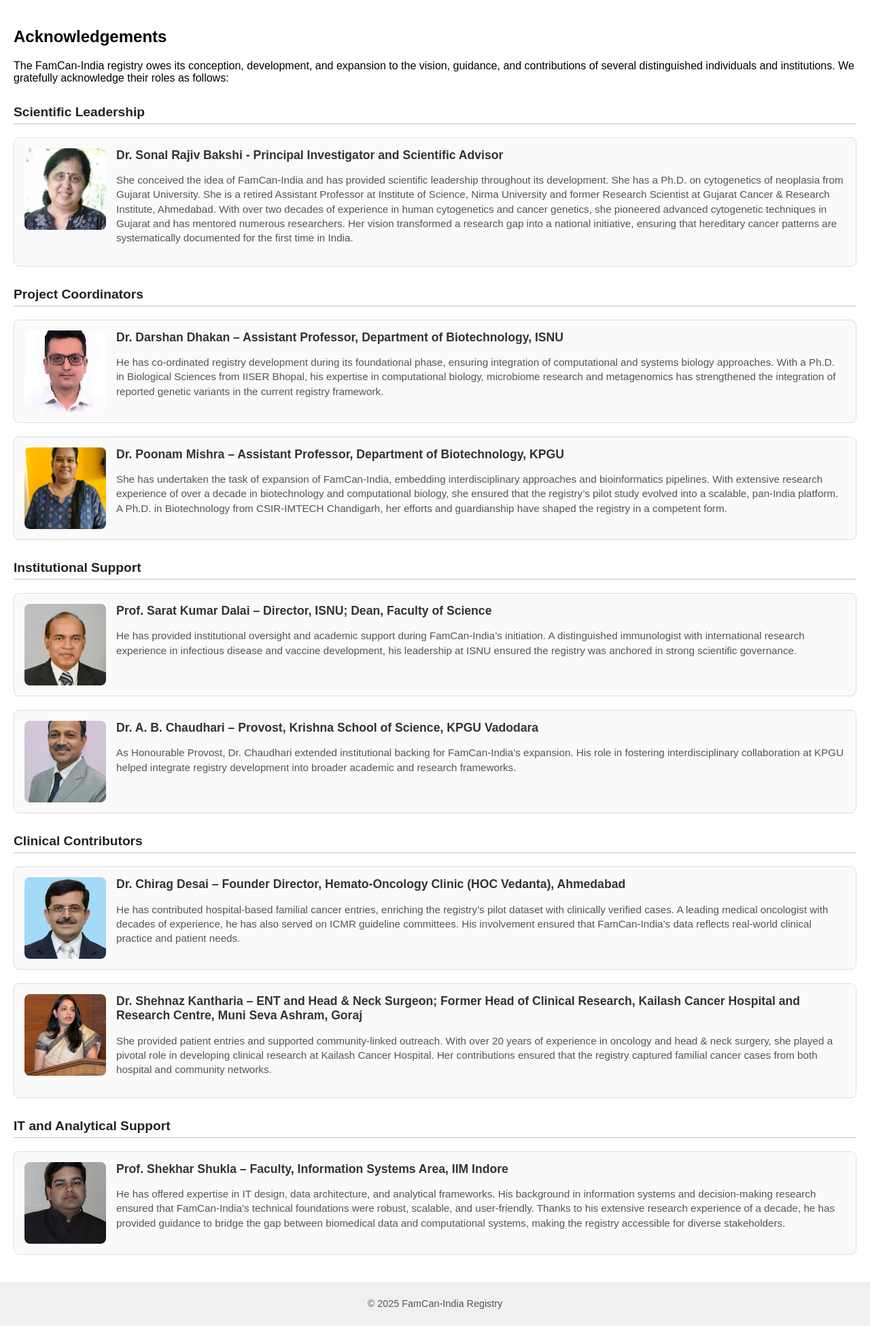
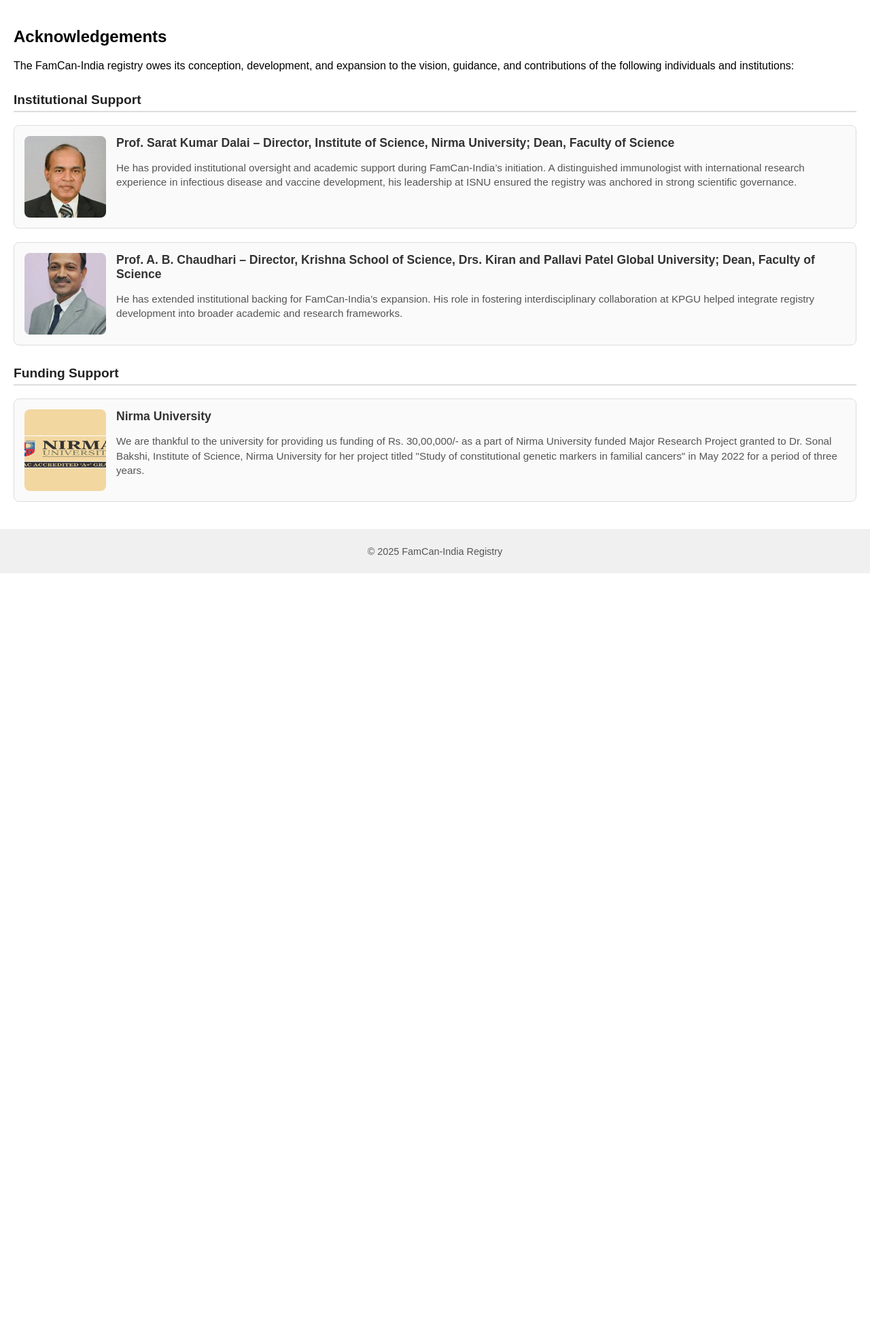
Before and after one commit to FamCan-India/famcanindia, a Flask app: page /acknowledgements in a window 1280 px wide. Shown: the part 240-2190 px from the top of the page at 68% size. After the commit the page ends 1083 px from the top, so only its background shows below. Run offline with Flask 3, Linux system fonts and the light colour scheme.

Commit message:
acknowledgements.html

```diff
--- a/templates/acknowledgements.html
+++ b/templates/acknowledgements.html
@@ -4,62 +4,15 @@
 <h2>Acknowledgements</h2>
 <p>
     The FamCan-India registry owes its conception, development, and expansion to the vision, guidance,
-    and contributions of several distinguished individuals and institutions. We gratefully acknowledge their roles as follows:
+    and contributions of the following individuals and institutions:
 </p>
-
-<!-- Scientific Leadership -->
-<h3>Scientific Leadership</h3>
-<div class="ack-card">
-    <img src="{{ url_for('static', filename='images/sonal_bakshi.jpg') }}" alt="Dr. Sonal Rajiv Bakshi">
-    <div class="ack-text">
-        <h4>Dr. Sonal Rajiv Bakshi - Principal Investigator and Scientific Advisor</h4>
-        <p>
-            She conceived the idea of FamCan-India and has provided scientific leadership throughout its development.
-            She has a Ph.D. on cytogenetics of neoplasia from Gujarat University. She is a retired Assistant Professor
-             at Institute of Science, Nirma University and former Research Scientist at Gujarat Cancer &
-            Research Institute, Ahmedabad. With over two decades of experience in human cytogenetics and cancer genetics,
-            she pioneered advanced cytogenetic techniques in Gujarat and has mentored numerous researchers.
-            Her vision transformed a research gap into a national initiative, ensuring that hereditary cancer patterns
-            are systematically documented for the first time in India.
-        </p>
-    </div>
-</div>
-
-<!-- Project Coordinators -->
-<h3>Project Coordinators</h3>
-<div class="ack-card">
-    <img src="{{ url_for('static', filename='images/darshan_dhakan.jpg') }}" alt="Dr. Darshan Dhakan">
-    <div class="ack-text">
-        <h4>Dr. Darshan Dhakan – Assistant Professor, Department of Biotechnology, ISNU</h4>
-        <p>
-            He has co-ordinated registry development during its foundational phase, ensuring integration of computational
-            and systems biology approaches. With a Ph.D. in Biological Sciences from IISER Bhopal, his expertise in
-            computational biology, microbiome research and metagenomics has strengthened the integration of reported
-            genetic variants in the current registry framework.
-        </p>
-    </div>
-</div>
-
-<div class="ack-card">
-    <img src="{{ url_for('static', filename='images/poonam_mishra.jpg') }}" alt="Dr. Poonam Mishra">
-    <div class="ack-text">
-        <h4>Dr. Poonam Mishra – Assistant Professor, Department of Biotechnology, KPGU</h4>
-        <p>
-            She has undertaken the task of expansion of FamCan-India, embedding interdisciplinary approaches and
-            bioinformatics pipelines. With extensive research experience of over a decade in biotechnology and
-            computational biology, she ensured that the registry’s pilot study evolved into a scalable, pan-India platform.
-            A Ph.D. in Biotechnology from CSIR-IMTECH Chandigarh, her efforts and guardianship have shaped the registry
-            in a competent form.
-        </p>
-    </div>
-</div>
 
 <!-- Institutional Support -->
 <h3>Institutional Support</h3>
 <div class="ack-card">
     <img src="{{ url_for('static', filename='images/sarat_dalai.jpg') }}" alt="Prof. Sarat Kumar Dalai">
     <div class="ack-text">
-        <h4>Prof. Sarat Kumar Dalai – Director, ISNU; Dean, Faculty of Science</h4>
+        <h4>Prof. Sarat Kumar Dalai – Director, Institute of Science, Nirma University; Dean, Faculty of Science</h4>
         <p>
             He has provided institutional oversight and academic support during FamCan-India’s initiation.
             A distinguished immunologist with international research experience in infectious disease and vaccine development,
@@ -71,55 +24,23 @@
 <div class="ack-card">
     <img src="{{ url_for('static', filename='images/ab_chaudhari.jpg') }}" alt="Dr. A. B. Chaudhari">
     <div class="ack-text">
-        <h4>Dr. A. B. Chaudhari – Provost, Krishna School of Science, KPGU Vadodara</h4>
+        <h4>Prof. A. B. Chaudhari – Director, Krishna School of Science, Drs. Kiran and Pallavi Patel Global University; Dean, Faculty of Science</h4>
         <p>
-            As Honourable Provost, Dr. Chaudhari extended institutional backing for FamCan-India’s expansion.
+            He has extended institutional backing for FamCan-India’s expansion.
             His role in fostering interdisciplinary collaboration at KPGU helped integrate registry development
             into broader academic and research frameworks.
         </p>
     </div>
 </div>
 
-<!-- Clinical Contributors -->
-<h3>Clinical Contributors</h3>
+<!-- Funding Support -->
+<h3>Funding Support</h3>
 <div class="ack-card">
-    <img src="{{ url_for('static', filename='images/chirag_desai.jpg') }}" alt="Dr. Chirag Desai">
+    <img src="{{ url_for('static', filename='images/nirma_logo.jpg') }}" alt="Nirma University">
     <div class="ack-text">
-        <h4>Dr. Chirag Desai – Founder Director, Hemato-Oncology Clinic (HOC Vedanta), Ahmedabad</h4>
+        <h4>Nirma University</h4>
         <p>
-            He has contributed hospital-based familial cancer entries, enriching the registry’s pilot dataset with
-            clinically verified cases. A leading medical oncologist with decades of experience, he has also served
-            on ICMR guideline committees. His involvement ensured that FamCan-India’s data reflects real-world
-            clinical practice and patient needs.
-        </p>
-    </div>
-</div>
-
-<div class="ack-card">
-    <img src="{{ url_for('static', filename='images/shehnaz_kantharia.jpg') }}" alt="Dr. Shehnaz Kantharia">
-    <div class="ack-text">
-        <h4>Dr. Shehnaz Kantharia – ENT and Head & Neck Surgeon; Former Head of Clinical Research, Kailash Cancer Hospital and Research Centre, Muni Seva Ashram, Goraj </h4>
-        <p>
-            She provided patient entries and supported community-linked outreach. With over 20 years of experience
-            in oncology and head & neck surgery, she played a pivotal role in developing clinical research at Kailash
-            Cancer Hospital. Her contributions ensured that the registry captured familial cancer cases from both
-            hospital and community networks.
-        </p>
-    </div>
-</div>
-
-<!-- IT and Analytical Support -->
-<h3>IT and Analytical Support</h3>
-<div class="ack-card">
-    <img src="{{ url_for('static', filename='images/shekhar_shukla.jpg') }}" alt="Prof. Shekhar Shukla">
-    <div class="ack-text">
-        <h4>Prof. Shekhar Shukla – Faculty, Information Systems Area, IIM Indore</h4>
-        <p>
-            He has offered expertise in IT design, data architecture, and analytical frameworks. His background in
-            information systems and decision-making research ensured that FamCan-India’s technical foundations were
-            robust, scalable, and user-friendly. Thanks to his extensive research experience of a decade, he has
-            provided guidance to bridge the gap between biomedical data and computational systems, making the registry
-            accessible for diverse stakeholders.
+            We are thankful to the university for providing us funding of Rs. 30,00,000/- as a part of Nirma University funded Major Research Project granted to Dr. Sonal Bakshi, Institute of Science, Nirma University for her project titled "Study of constitutional genetic markers in familial cancers" in May 2022 for a period of three years.
         </p>
     </div>
 </div>
```
